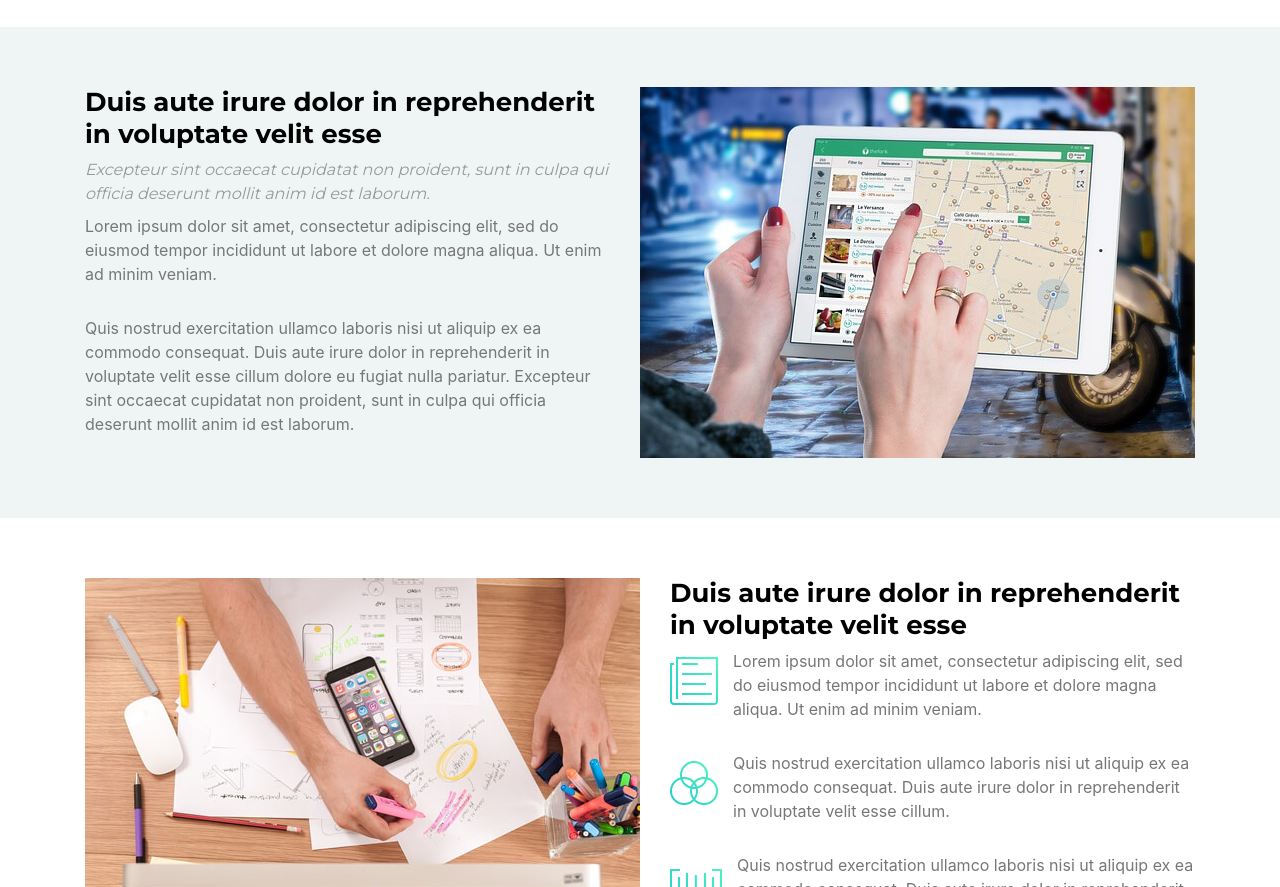
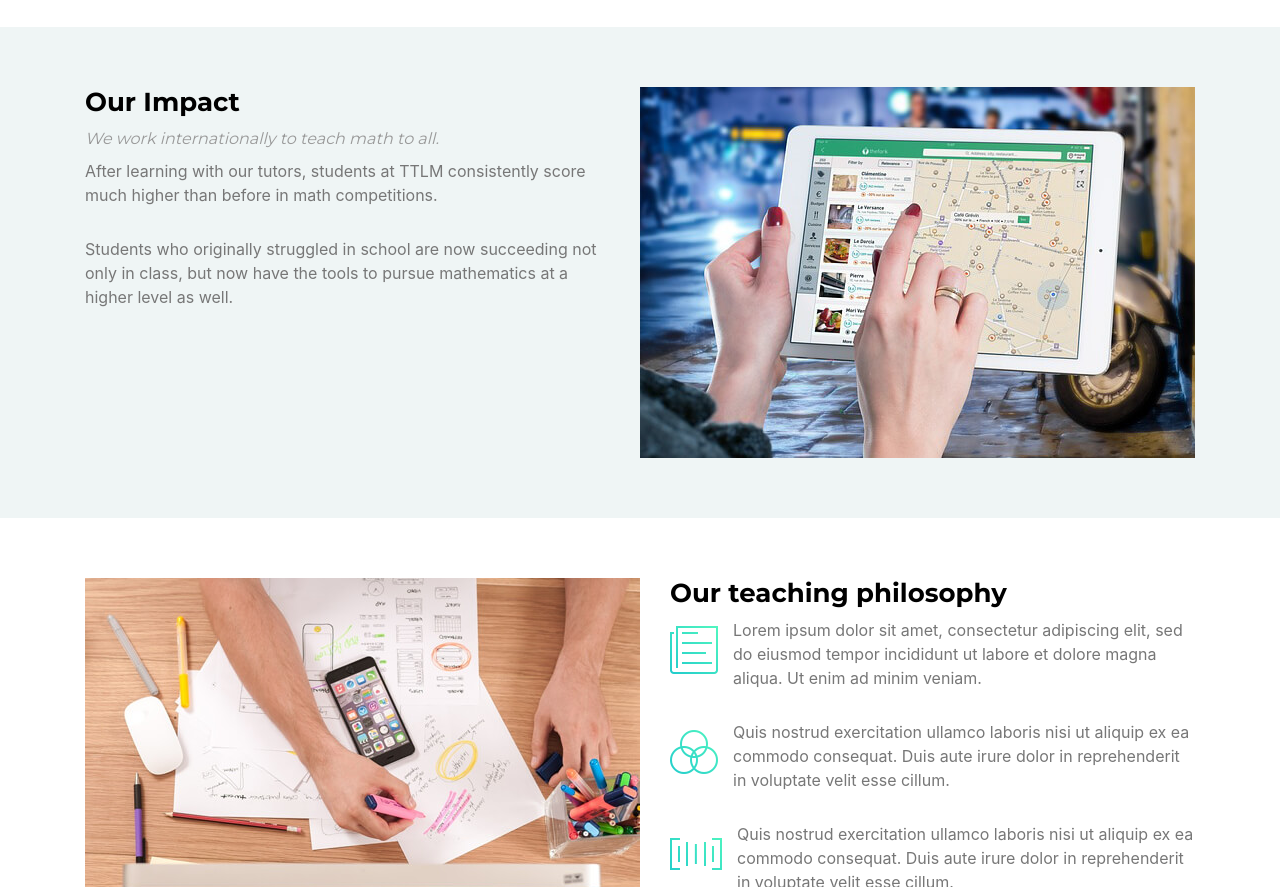
Before and after one commit to ToTheLimitMaths/ToTheLimitMaths, a website with bundled scripts: page index.html in a window 1280 px wide. Shown: the part 2453-3340 px from the top of the page. Built offline with nearby package versions, Linux system fonts and the light colour scheme; a web font is replaced by a local one.

Commit message:
Update index.html

```diff
--- a/index.html
+++ b/index.html
@@ -351,25 +351,16 @@
                 />
                 <div class="wow fadeInLeft">
                   <h2>
-                    Duis aute irure dolor in reprehenderit in voluptate velit
-                    esse
+                    Our Impact
                   </h2>
                   <h3>
-                    Excepteur sint occaecat cupidatat non proident, sunt in
-                    culpa qui officia deserunt mollit anim id est laborum.
+                    We work internationally to teach math to all.
                   </h3>
                   <p>
-                    Lorem ipsum dolor sit amet, consectetur adipiscing elit, sed
-                    do eiusmod tempor incididunt ut labore et dolore magna
-                    aliqua. Ut enim ad minim veniam.
+                    After learning with our tutors, students at TTLM consistently score much higher than before in math competitions.
                   </p>
                   <p>
-                    Quis nostrud exercitation ullamco laboris nisi ut aliquip ex
-                    ea commodo consequat. Duis aute irure dolor in reprehenderit
-                    in voluptate velit esse cillum dolore eu fugiat nulla
-                    pariatur. Excepteur sint occaecat cupidatat non proident,
-                    sunt in culpa qui officia deserunt mollit anim id est
-                    laborum.
+                    Students who originally struggled in school are now succeeding not only in class, but now have the tools to pursue mathematics at a higher level as well.
                   </p>
                 </div>
               </div>
@@ -388,8 +379,7 @@
                 />
                 <div class="wow fadeInRight">
                   <h2>
-                    Duis aute irure dolor in reprehenderit in voluptate velit
-                    esse
+                    Our teaching philosophy
                   </h2>
                   <i
                     class="ion-ios-paper-outline"
```
